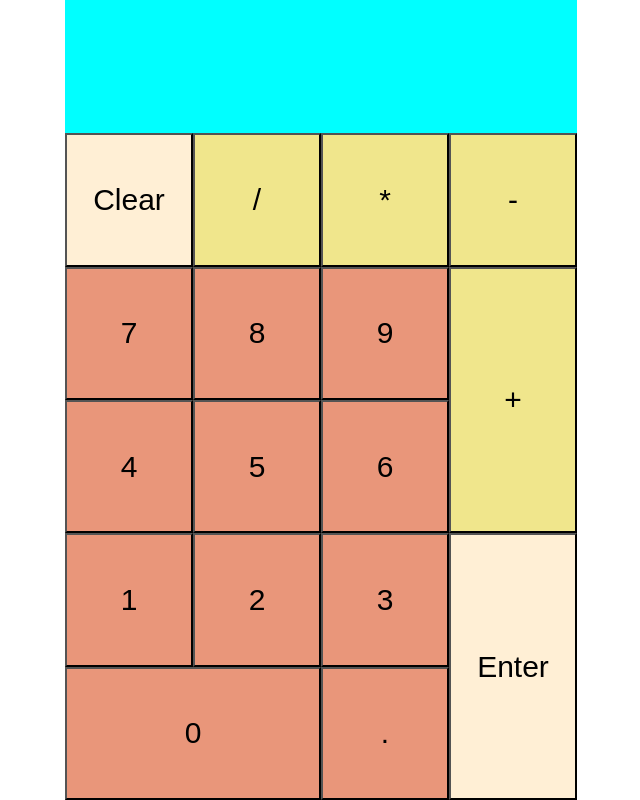
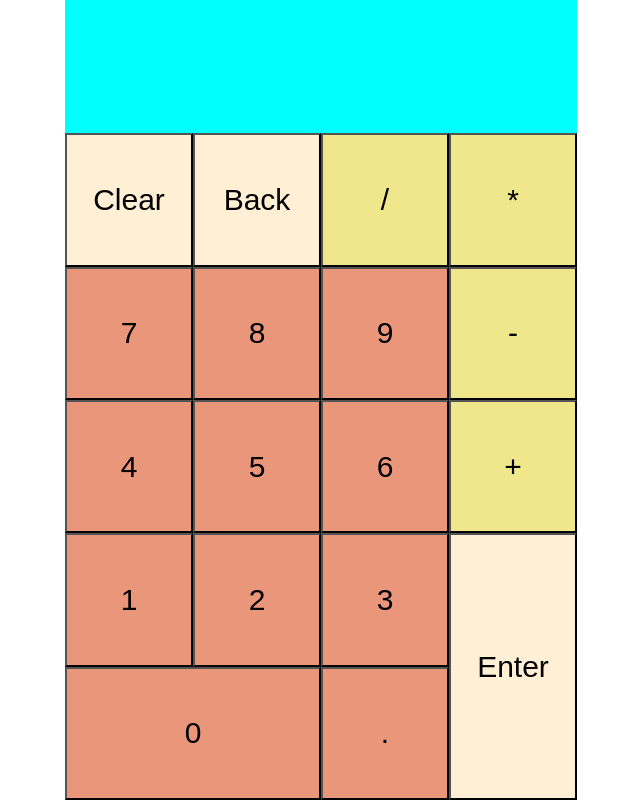
Before and after one commit to Fishcake5000/calculator, a plain HTML site: page index.html in a window 1280 px wide. Shown: the whole page, without its empty margins (319-959 px from the left). Drawn offline with Linux system fonts and the light colour scheme.

Commit message:
Added back button

```diff
--- a/index.html
+++ b/index.html
@@ -10,16 +10,17 @@
     <div id="container">
         <div id="display"></div>
         <button id="clear" class="function">Clear</button>
+        <button id="back" class="function">Back</button>
         <button id="divide" class="operator">/</button>
         <button id="multiply" class="operator">*</button>
-        <button id="minus" class="operator">-</button>
         <button id="seven" class="number">7</button>
         <button id="eight" class="number">8</button>
         <button id="nine" class="number">9</button>
-        <button id="plus" class="operator">+</button>
+        <button id="minus" class="operator">-</button>
         <button id="four" class="number">4</button>
         <button id="five" class="number">5</button>
         <button id="six" class="number">6</button>
+        <button id="plus" class="operator">+</button>
         <button id="one" class="number">1</button>
         <button id="two" class="number">2</button>
         <button id="three" class="number">3</button>
--- a/style.css
+++ b/style.css
@@ -30,10 +30,6 @@ html, body, #container {
     font-size: 30px;
 }
 
-#plus {
-    grid-area: 3/4/5/5;
-}
-
 #enter {
     grid-area: 5/4/7/5;
 }
```
